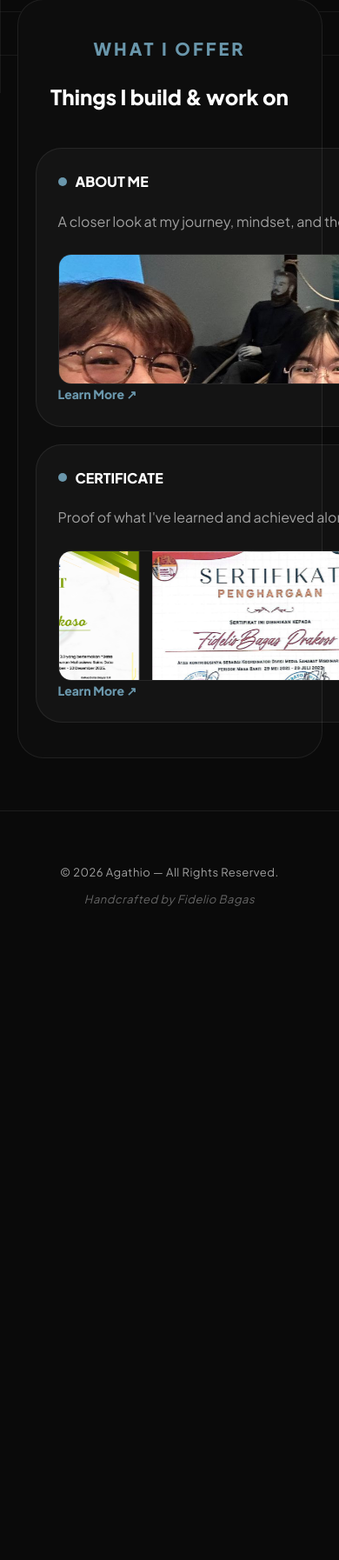
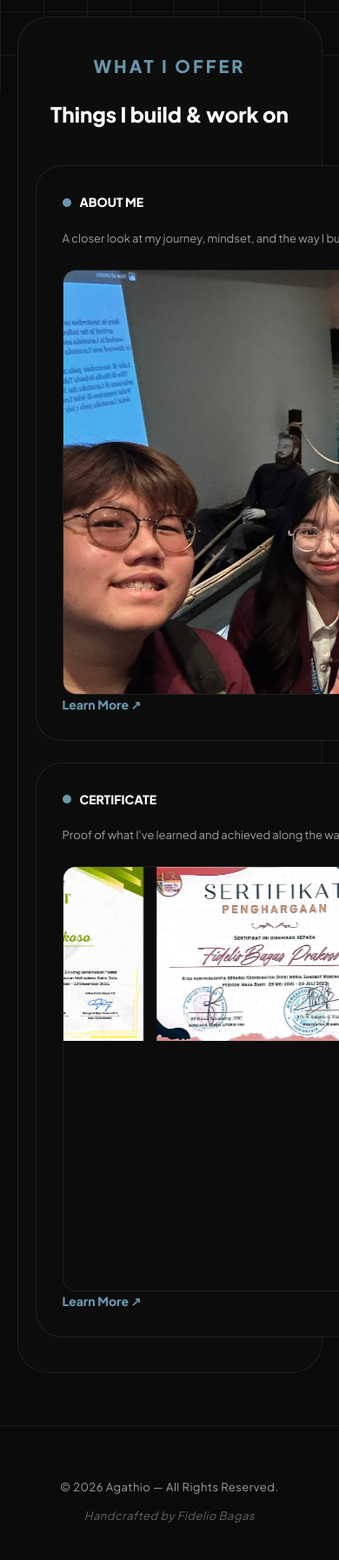
Before and after one commit to Agathow/agathio, a PHP site: page / in a window 390 px wide; the page is wider, and only the part inside the window is pictured. Shown: the part 737-2531 px from the top of that part at 87% size. Before the commit the page ends 1779 px from the top of that part, so only its background shows below. Run offline with PHP 8.4, Linux system fonts and the light colour scheme.

Commit message:
update 4

```diff
--- a/index.css
+++ b/index.css
@@ -362,7 +362,7 @@ footer {
 }
 
 /* ==========================================================================
-   8. MEDIA QUERIES (FULL FIXED MOBILE)
+   7. MEDIA QUERIES (HANYA PERBAIKAN MOBILE)
    ========================================================================== */
 @media (max-width: 1000px) {
     header { padding-top: 120px; min-height: auto; }
@@ -370,15 +370,14 @@ footer {
     #hero-photo-container { width: 100%; max-width: 280px; flex: none; margin-bottom: 20px; justify-content: center; }
     #hero-photo.show { transform: translateX(0); opacity: 1; }
     #tools-marquee { margin: 0 auto; }
-    #hero-inner { max-width: 100%; }
 }
 
 @media (max-width: 768px) {
-    /* 1. PERBAIKAN NAV: Logo dan Menu bertumpuk vertikal agar tidak tumpah */
+    /* 1. Perbaikan Nav: Menghindari teks tumpah dengan format kolom */
     nav {
         width: 90%;
         padding: 15px;
-        flex-direction: column; /* Mengubah ke kolom agar muat di layar sempit */
+        flex-direction: column;
         gap: 12px;
         border-radius: 25px;
         top: 10px;
@@ -387,60 +386,49 @@ footer {
     #logo-text { font-size: 18px; }
 
     .menu-capsule {
+        width: 100%;
+        justify-content: center;
         padding: 8px 15px;
         gap: 15px;
-        width: 100%;
-        justify-content: center; /* Menu di tengah di bawah logo */
     }
 
     .menu-capsule a { font-size: 11px; }
 
-    /* 2. PERBAIKAN HERO: Mengurangi teks agar tidak menumpuk */
-    header {
-        padding-top: 130px; /* Ruang lebih untuk nav yang jadi lebih tinggi */
-        padding-bottom: 40px;
-    }
+    /* 2. Perbaikan Hero: Memberi ruang agar tidak menimpa Stack */
+    header { padding-top: 150px; padding-bottom: 40px; }
+    #hero-title { font-size: 32px; line-height: 1.2; }
+    #hero-desc { font-size: 15px; margin-bottom: 25px; }
 
-    #hero-title { font-size: 28px; line-height: 1.2; }
-    #hero-desc { font-size: 14px; margin-bottom: 25px; }
-
-    /* 3. FIX OVERLAP: Menghapus margin negatif penyebab tumpukan */
+    /* 3. Perbaikan Overlap: Menghilangkan margin negatif di mobile */
     #what-i-offer {
-        margin-top: 30px !important; /* Memberi jarak positif, bukan negatif */
+        margin-top: 40px !important;
         padding: 0 5% 60px;
     }
 
-    .offer-container {
-        padding: 40px 20px;
-        border-radius: 30px;
-    }
-
+    .offer-container { padding: 40px 20px; border-radius: 35px; }
     .offer-header { margin-bottom: 40px; }
     .offer-header h2 { font-size: 24px; }
 
-    #tools-marquee {
-        max-width: 100%;
-        padding: 10px;
+    #tools-marquee { max-width: 100%; padding: 10px; }
+
+    /* 4. Perbaikan Card: Rasio gambar 16:9 agar tidak terpotong */
+    #about-cards-section { grid-template-columns: 1fr; gap: 25px; }
+
+    .info-card {
+        padding: 30px;
+        min-height: auto;
+        background: rgba(13, 13, 13, 0.95); /* Lebih solid agar grid tidak menembus */
     }
 
-    /* 4. PENYESUAIAN CARD: Grid satu kolom otomatis */
-    #about-cards-section {
-        grid-template-columns: 1fr; /* Memastikan kartu berjejer ke bawah */
-        gap: 20px;
+    .about-card-img,
+    .cert-marquee-container {
+        aspect-ratio: 16 / 9;
+        height: auto;
     }
 
-    .info-card {
-        padding: 25px;
-        min-height: auto;
-    }
+    .card-header { font-size: 14px; }
+    .card-desc { font-size: 13px; }
 
-    .about-card-img, .cert-marquee-container {
-        height: 150px;
-    }
-
-    /* 5. FOOTER */
-    .footer-bottom {
-        flex-direction: column;
-        gap: 10px;
-    }
+    /* 5. Footer */
+    .footer-bottom { flex-direction: column; gap: 12px; text-align: center; }
 }
```
